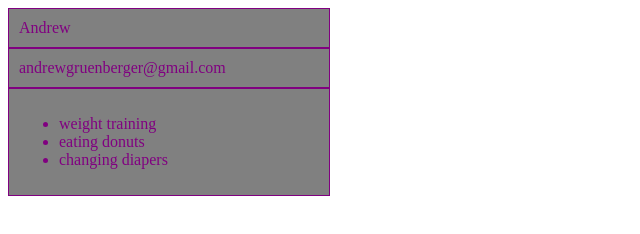
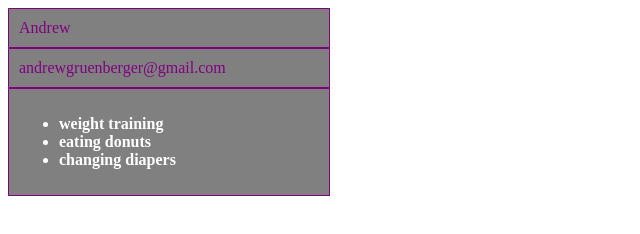
Before and after one commit to gruenberger/MyWebCourse, a plain HTML site: page index.html in a window 1280 px wide. Shown: the whole page, without its empty margins (0-640 px from the left). Drawn offline with Linux system fonts and the light colour scheme.

Commit message:
changed bonus to bold

```diff
--- a/index.html
+++ b/index.html
@@ -29,6 +29,10 @@
             background-color: grey;
             color: purple
         }
+        div#hobbies {
+            color : white;
+            font-weight: bold;
+        }
     </style>
 </head>
 <body onload="init()">
```
